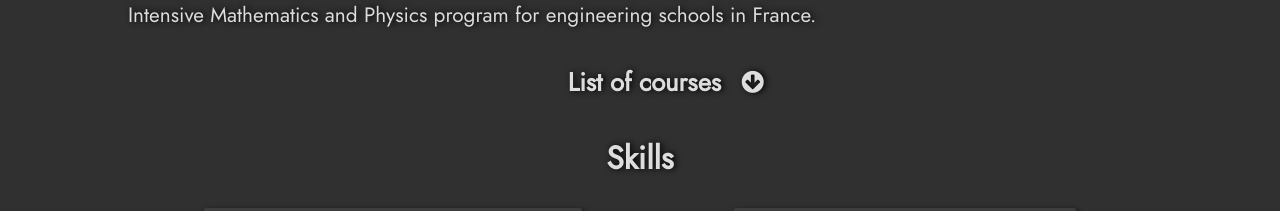
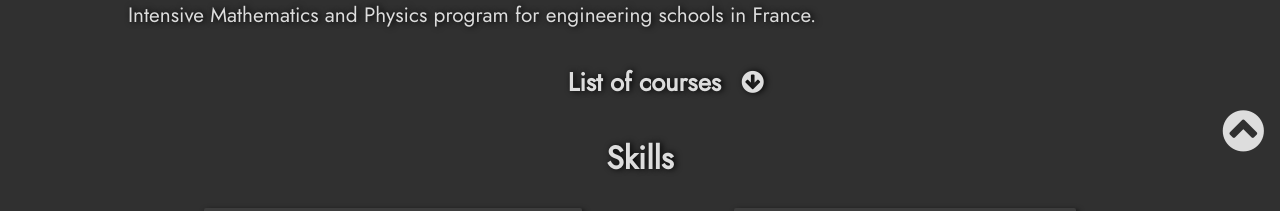
Before and after one commit to cmoineau/cmoineau.github.io, a Jekyll site: the page built from pages/en/home.html, in a window 1280 px wide and 1400 px high, scrolled down 536 px. Shown: the part 1186-1397 px from the top of the window. Built offline with Jekyll 4.4.1, drawn with Linux system fonts in a browser that asks for light colours.

Commit message:
Scroll to Top.

```diff
--- /dev/null
+++ b/_includes/scroll_to_top.html
@@ -0,0 +1,6 @@
+
+<div class="scroll_top">
+    <a href="#" style="margin: auto;">
+        <i class="fa fa-chevron-circle-up" aria-hidden="true"></i>
+    </a>
+</div>
--- a/_layouts/en.html
+++ b/_layouts/en.html
@@ -11,6 +11,7 @@
 			<link rel="stylesheet" href="https://cdnjs.cloudflare.com/ajax/libs/font-awesome/4.7.0/css/font-awesome.min.css">
 		</head>
 		<body>
+			{% include scroll_to_top.html%}
 
 			{% include header_en.html %}
 
--- a/_layouts/fr.html
+++ b/_layouts/fr.html
@@ -11,6 +11,8 @@
 		</head>
 
 		<body>
+			{% include scroll_to_top.html%}
+
 			{% include header_fr.html %}
 
 			<div class="container" style="padding-bottom: 1.5em; padding-top: 5em;">
--- a/_layouts/post_en.html
+++ b/_layouts/post_en.html
@@ -9,6 +9,8 @@
 			<script type='text/javascript' src='https://platform-api.sharethis.com/js/sharethis.js#property=60a105a3a99fbf0011744211&product=sticky-share-buttons' async='async'></script>
 		</head>
 		<body >
+
+		{% include scroll_to_top.html%}
 
 		{% include header_en.html %}
 
--- a/_layouts/post_fr.html
+++ b/_layouts/post_fr.html
@@ -9,6 +9,8 @@
 			<script type='text/javascript' src='https://platform-api.sharethis.com/js/sharethis.js#property=60a105a3a99fbf0011744211&product=sticky-share-buttons' async='async'></script>
 		</head>
 		<body >
+
+		{% include scroll_to_top.html%}
 
 		{% include header_fr.html %}
 
--- a/css/main.css
+++ b/css/main.css
@@ -244,7 +244,7 @@ div.post{
 }
 .post_title{
     text-align: center;
-    color: white;
+    color: var(--color-text);
     text-shadow: 0px 0px 0px;
     font-weight: bold;
     font-size: 1.1em;
@@ -259,3 +259,27 @@ div.post{
     display: flex;
     flex-direction: column;
 }
+
+.scroll_top{
+    position: fixed;
+    bottom: 3em;
+    right: 1em;
+    box-shadow: none;
+    background: transparent;
+}
+
+.scroll_top a{
+    font-size: 3em;
+    cursor: pointer;
+    color: var(--color-text);
+    box-shadow: none;
+}
+.scroll_top:hover a{
+    box-shadow: none;
+    background: transparent;
+}
+
+.scroll_top:hover{
+    box-shadow: none;
+    background: transparent;
+}
```
